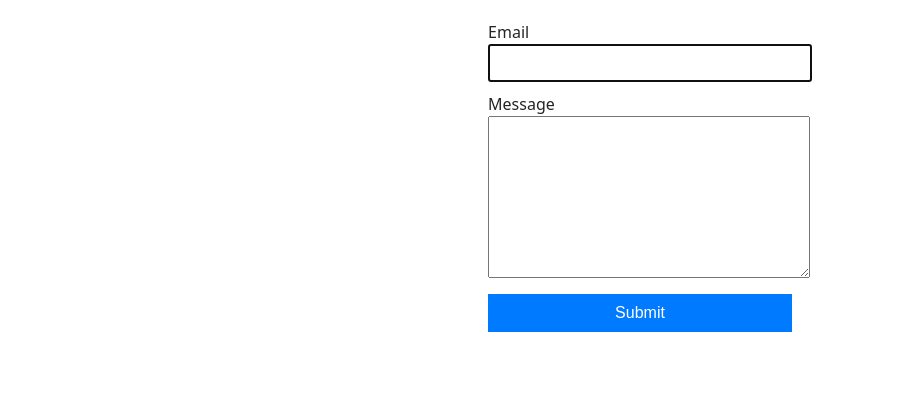
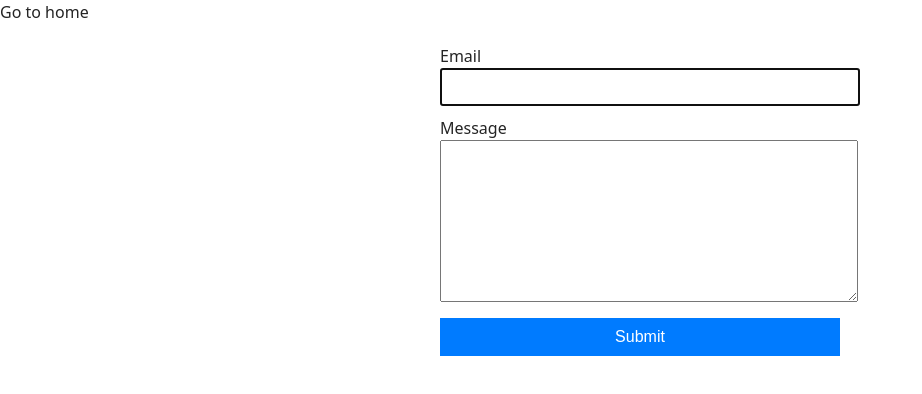
Before and after one commit to mohyllllllllllllaaaaaaaaaaaaaaaaa/goit-js-hw-09, a plain HTML site: page 2-form.html in a window 1280 px wide. Shown: the whole page, without its empty margins (0-922 px from the left). Drawn offline with Linux system fonts and the light colour scheme.

Commit message:
Deploying to gh-pages from @ mohyllllllllllllaaaaaaaaaaaaaaaaa/goit-js-hw-09@dc46be0ebf90d6745f58ff02bdc145a620475a21 🚀

```diff
--- a/2-form.html
+++ b/2-form.html
@@ -10,7 +10,8 @@
     <link rel="stylesheet" crossorigin href="/goit-js-hw-09/assets/styles-BjCrYUBn.css">
   </head>
   <body>
-
+    <section>
+    <a href="./index.html">Go to home</a>
       <form class="feedback-form" autocomplete="off">
         <label>
           Email
@@ -22,6 +23,6 @@
         </label>
         <button type="submit">Submit</button>
       </form>
-
+    </section>
   </body>
 </html>
```
Also changed, not shown: 1 other file.
